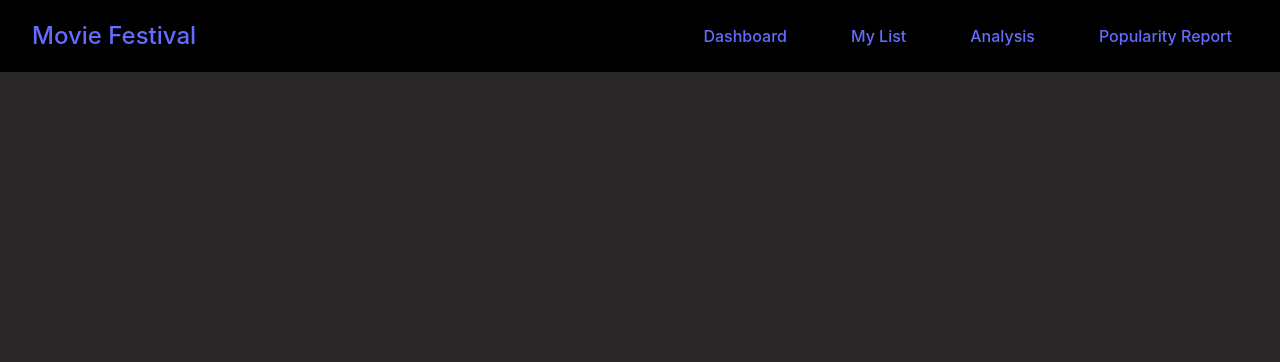
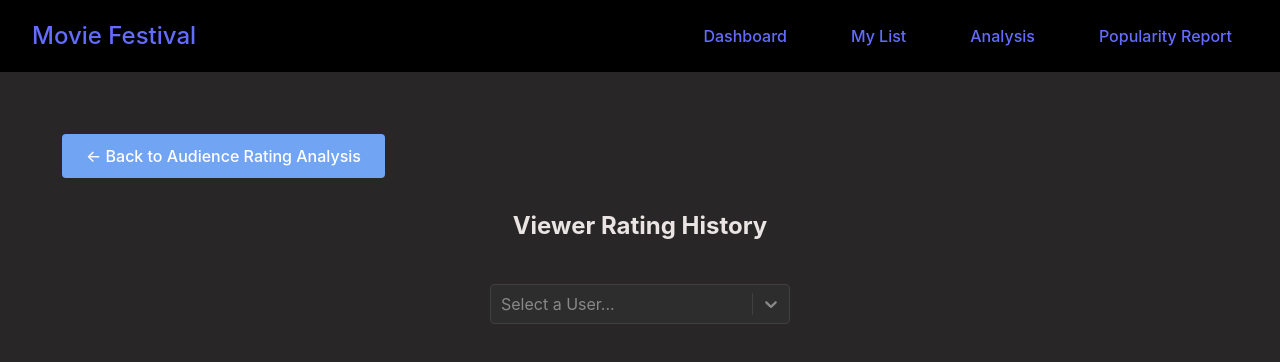
Before and after one commit to KianaRen/Movie_Festival, a React (Vite) app in the folder frontend/: page /user-ratings in a window 1280 px wide. Shown: the top 362 px of the page. Built offline with nearby package versions, Linux system fonts and the light colour scheme; no server answers; what chartjs-chart-matrix would draw is missing.

Commit message:
Add tool to view a user rating history

```diff
--- a/frontend/src/App.jsx
+++ b/frontend/src/App.jsx
@@ -14,6 +14,7 @@ import GenreRatings from './pages/GenreRatings'
 import AudienceRating from './pages/AudienceRating'
 import PredictRatings from './pages/PredictRatings'
 import ViewerPersonality from './pages/ViewerPersonality'
+import UserRatings from './pages/UserRatings'
 
 
 
@@ -28,6 +29,7 @@ function App() {
           <Route path="/mylist" element = {<MyList />}/>
           <Route path="/analysis" element = {<Analysis />}/>
           <Route path="/audience-rating" element = {<AudienceRating />}/>
+          <Route path="/user-ratings" element = {<UserRatings />}/>
           <Route path="/predict-ratings" element = {<PredictRatings />}/>
           <Route path="/viewer-personality" element = {<ViewerPersonality />}/>
           <Route path="/reports" element = {<Reports />}/>
--- a/frontend/src/pages/AudienceRating.jsx
+++ b/frontend/src/pages/AudienceRating.jsx
@@ -101,8 +101,14 @@ function AudienceRating() {
 
   return (
     <div className="audience-rating" style={{ padding: '30px' }}>
-      {/* Back Button */}
-      <div style={{ marginBottom: 30, textAlign: 'left' }}>
+      {/* Button Container */}
+      <div style={{
+        display: 'flex',
+        justifyContent: 'space-between',
+        marginBottom: 30,
+        width: '100%'
+      }}>
+        {/* Back Button (Left) */}
         <Link to="/analysis">
           <button style={{
             padding: '12px 24px',
@@ -118,6 +124,25 @@ function AudienceRating() {
             }
           }}>
             ← Back to Analysis
+          </button>
+        </Link>
+
+        {/* View Ratings Button (Right) */}
+        <Link to="/user-ratings">
+          <button style={{
+            padding: '12px 24px',
+            backgroundColor: 'rgba(116, 170, 250, 0.97)',
+            color: 'white',
+            border: 'none',
+            borderRadius: '4px',
+            cursor: 'pointer',
+            fontSize: 16,
+            transition: 'background-color 0.3s',
+            ':hover': {
+              backgroundColor: 'rgba(79, 148, 252, 0.97)'
+            }
+          }}>
+            View User Ratings →
           </button>
         </Link>
       </div>
--- /dev/null
+++ b/frontend/src/pages/UserRatings.jsx
@@ -0,0 +1,254 @@
+import React, { useEffect, useState } from 'react';
+import { Scatter } from 'react-chartjs-2';
+import { Chart as ChartJS } from 'chart.js/auto';
+import { Link } from 'react-router-dom';
+import Select from 'react-select';
+
+function UserRatings() {
+  const [users, setUsers] = useState([]);
+  const [selectedUser, setSelectedUser] = useState(null);
+  const [chartData, setChartData] = useState(null);
+  const [loading, setLoading] = useState(false);
+
+  // Fetch all users with ratings
+  useEffect(() => {
+    fetch('/api/users-with-ratings')
+      .then(res => res.json())
+      .then(data => setUsers(data.map(u => u.userId)))
+      .catch(console.error);
+  }, []);
+
+  // Handle user selection
+  const handleUserChange = (selectedOption) => {
+    if (!selectedOption) {
+      setSelectedUser(null);
+      setChartData(null);
+      return;
+    }
+
+    const userId = selectedOption.value;
+    setSelectedUser(selectedOption);
+    setLoading(true);
+
+    fetch(`/api/user-genre-ratings?userId=${userId}`)
+      .then(res => res.json())
+      .then(data => {
+        const genreMap = {};
+        let yIndex = 0;
+        const positionMap = new Map();
+
+        // First pass: map all positions and count collisions
+        data.ratings.forEach(item => {
+          // Round coordinates to 2 decimal places for grouping
+          const x = Number(item.rating.toFixed(2));
+          const y = item.genre;
+
+          if (!genreMap[y]) {
+            genreMap[y] = yIndex++;
+          }
+
+          const yPosition = genreMap[y];
+          const key = `${x}-${yPosition}`;
+          positionMap.set(key, (positionMap.get(key) || 0) + 1);
+        });
+
+        // Second pass: create dataset with conditional jitter
+        const dataset = data.ratings.reduce((acc, item) => {
+          const genreKey = item.genre;
+          const yPosition = genreMap[genreKey];
+          const x = Number(item.rating.toFixed(2));
+          const key = `${x}-${yPosition}`;
+          const count = positionMap.get(key) || 0;
+
+          // Apply jitter only if multiple points share same grid position
+          const jitterX = count > 1 ? (Math.random() * 0.1 - 0.05) : 0;
+          const jitterY = count > 1 ? (Math.random() * 0.1 - 0.05) : 0;
+
+          acc.push({
+            x: x + jitterX,
+            y: yPosition + jitterY,
+          });
+          return acc;
+        }, []);
+
+        setChartData({
+          labels: Object.keys(genreMap),
+          datasets: [{
+            label: `Viewer ${userId} Ratings`,
+            data: dataset,
+            backgroundColor: 'rgba(204, 57, 89, 0.83)',
+            borderWidth: 1
+          }]
+        });
+      })
+      .finally(() => setLoading(false));
+  };
+
+  // Chart configuration (keep existing options)
+  const chartOptions = {
+    plugins: {
+      tooltip: { enabled: false },
+      decimation: { enabled: true }
+    },
+    elements: {
+      point: {
+        radius: 2.5,
+        hoverRadius: 5
+      }
+    },
+    scales: {
+      y: {
+        type: 'category',
+        ticks: {
+          callback: (value) => chartData?.labels[Math.round(value)] || ''
+        },
+        title: { display: true, text: 'Genres' },
+        grid: { color: 'rgba(0,0,0,0.1)' }
+      },
+      x: {
+        type: 'linear',
+        position: 'bottom',
+        min: 0,
+        max: 6,
+        ticks: {
+          stepSize: 0.5,
+          callback: function(value) {
+            // Show labels for all 0.5 increments
+            return value % 1 === 0 ? value.toFixed(1) : value.toFixed(1);
+          }
+        },
+        title: {
+          display: true,
+          text: 'Ratings'
+        },
+        grid: {
+          color: (ctx) =>
+            ctx.tick.value % 1 === 0 ? 'rgba(0,0,0,0.15)' : 'rgba(0,0,0,0.05)'
+        }
+      }
+    },
+    maintainAspectRatio: false
+  };
+
+  return (
+    <div className="user-ratings" style={{ padding: '30px' }}>
+      {/* Back button */}
+      <div style={{ marginBottom: 30, textAlign: 'left' }}>
+        <Link to="/audience-rating">
+          <button style={buttonStyle}>
+            ← Back to Audience Rating Analysis
+          </button>
+        </Link>
+      </div>
+
+      {/* Title and Dropdown */}
+      <div style={{
+        marginBottom: 40,
+        display: 'flex',
+        flexDirection: 'column',
+        alignItems: 'center',
+        gap: '20px'
+      }}>
+        <h2 style={{ textAlign: 'center', marginBottom: '20px' }}>
+          Viewer Rating History
+        </h2>
+
+        <div style={{ width: '300px' }}>
+          <Select
+            value={selectedUser}
+            onChange={handleUserChange}
+            options={users.map(userId => ({
+              value: userId,
+              label: `Viewer ${userId}`
+            }))}
+            isClearable
+            placeholder="Select a User..."
+            styles={customSelectStyles}
+          />
+        </div>
+      </div>
+
+      {/* Chart display with background */}
+      {loading && <p>Loading ratings...</p>}
+      {chartData && (
+        <div style={{
+          maxWidth: 800,
+          margin: '0 auto',
+          backgroundColor: '#f8f9fa',
+          borderRadius: '8px',
+          padding: '20px',
+          boxShadow: '0 2px 4px rgba(0,0,0,0.1)'
+        }}>
+          <div style={{ height: '500px' }}>
+            <Scatter data={chartData} options={chartOptions} />
+          </div>
+        </div>
+      )}
+    </div>
+  );
+}
+
+// Styling constants
+const buttonStyle = {
+  padding: '12px 24px',
+  backgroundColor: 'rgba(116, 170, 250, 0.97)',
+  color: 'white',
+  border: 'none',
+  borderRadius: '4px',
+  cursor: 'pointer',
+  fontSize: 16,
+  transition: 'background-color 0.3s',
+};
+
+const customSelectStyles = {
+  control: (base) => ({
+    ...base,
+    backgroundColor: '#2d2d2d',
+    borderColor: '#404040',
+    color: 'white',
+    borderRadius: '4px',
+    minHeight: '40px',
+    boxShadow: 'none',
+    '&:hover': { borderColor: '#4a4a4a' }
+  }),
+  menu: (base) => ({
+    ...base,
+    backgroundColor: '#2d2d2d',
+    border: '1px solid #404040',
+    boxShadow: '0 2px 4px rgba(0,0,0,0.2)'
+  }),
+  option: (base, state) => ({
+    ...base,
+    color: 'white',
+    backgroundColor: state.isSelected
+      ? 'rgba(116, 170, 250, 0.8)'
+      : state.isFocused
+      ? 'rgba(100, 100, 100, 0.3)'
+      : 'transparent',
+    '&:active': { backgroundColor: 'rgba(116, 170, 250, 0.5)' }
+  }),
+  singleValue: (base) => ({
+    ...base,
+    color: 'white'
+  }),
+  placeholder: (base) => ({
+    ...base,
+    color: '#888'
+  }),
+  clearIndicator: (base) => ({
+    ...base,
+    color: '#888',
+    '&:hover': { color: '#fff' }
+  }),
+  indicatorSeparator: (base) => ({
+    ...base,
+    backgroundColor: '#404040'
+  }),
+  dropdownIndicator: (base) => ({
+    ...base,
+    color: '#888',
+    '&:hover': { color: '#fff' }
+  })
+};
+
+export default UserRatings;
```
Also changed, not shown: 1 other file (tests, documents, lock files or other folders).
